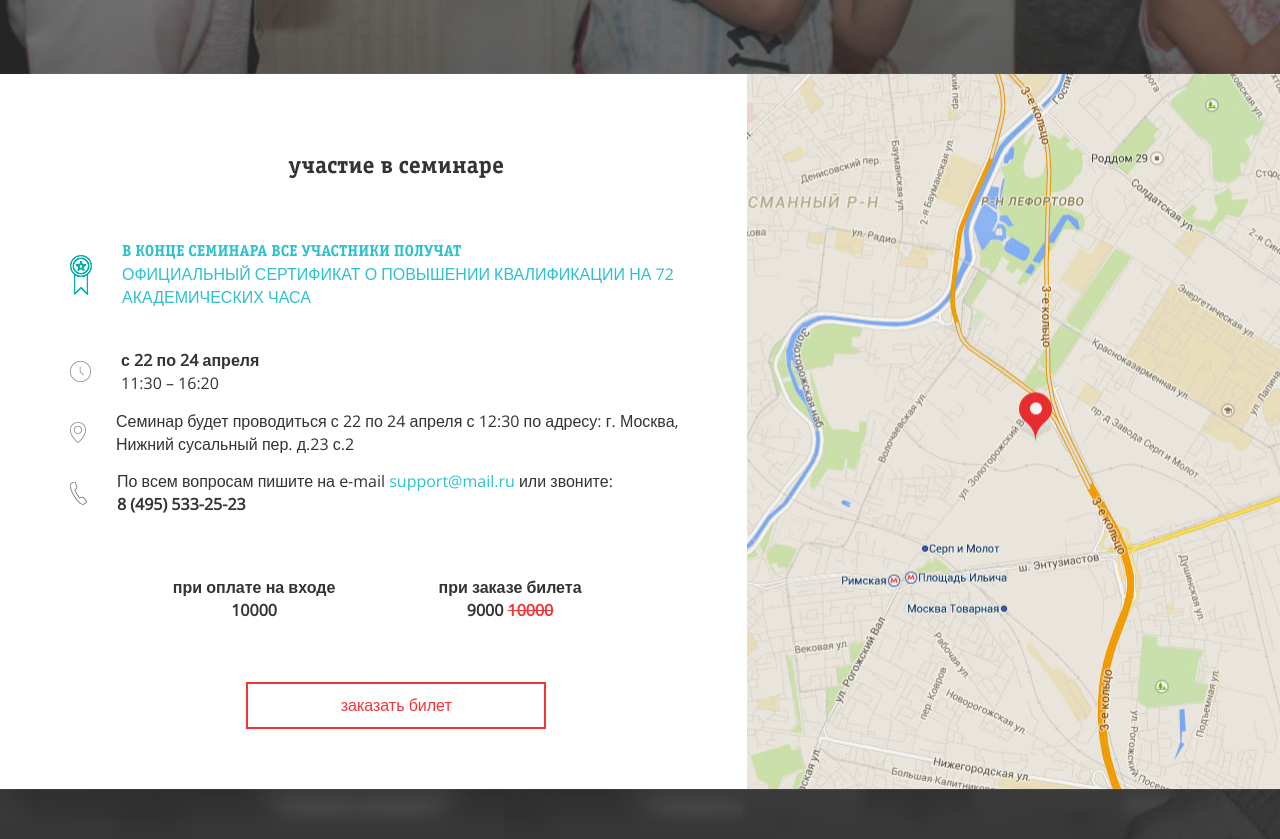
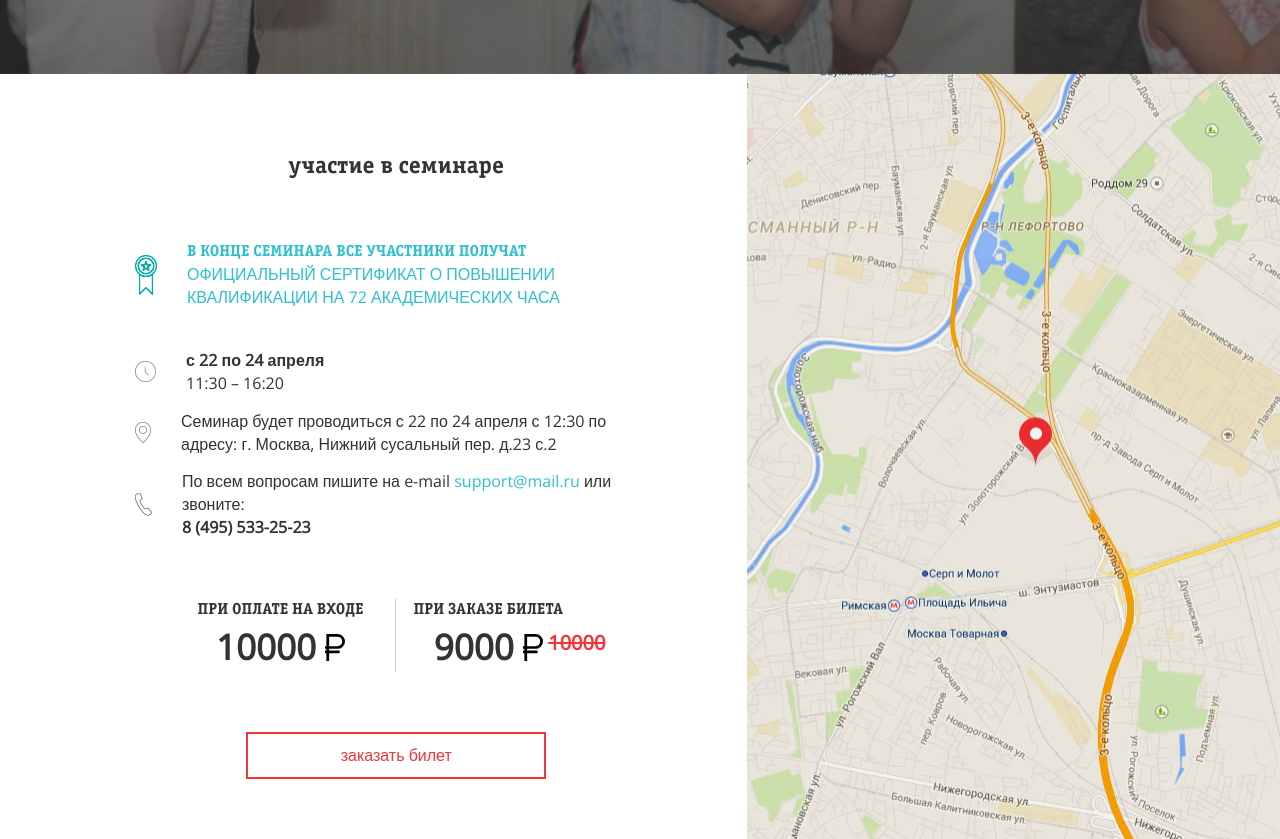
Before and after one commit to Danko-M/Sergey, a website: page index.html in a window 1280 px wide. Shown: the part 4200-5039 px from the top of the page. Drawn offline with nearby package versions, Linux system fonts and the light colour scheme.

Commit message:
15th commit

```diff
--- a/css/style.css
+++ b/css/style.css
@@ -37,7 +37,23 @@ ul > li,
 ol > li {
   line-height: 2;
 }
-
+.ruble {
+  width: 14px;
+}
+.ruble-sm {
+  width: 14px;
+  fill: #f33439 !important;
+  display: none;
+}
+.font-currency {
+  font-size: 20px;
+}
+.superscript {
+  font-size: 20px;
+  position: absolute;
+  top: 30px;
+  right: -25px;
+}
 .line-spacing-1-5 {
   line-height: 1.5;
 }
@@ -1221,6 +1237,9 @@ a.col-xs-4:hover {
     width: 100%;
     height: auto;
   }
+  .r-border {
+    border-right: 1px solid  #c7c7c7;
+  }
 }
 
 
@@ -1382,6 +1401,16 @@ a.col-xs-4:hover {
     top: 60px;
     max-width: 410px;
   }
+  .ucastie {
+    padding: 0 80px;
+  }
+  .ruble {
+    width: 20px;
+    margin-top: -6px;
+  }
+  .font-currency {
+    font-size: 35px;
+  }
 }
 
 @media only screen and (min-width: 1400px) {
@@ -1426,6 +1455,9 @@ a.col-xs-4:hover {
     position: relative;
     right: -70px;
   }
+  .ucastie {
+    padding: 0 140px;
+  }
 }
 
 @media only screen and (min-width: 1500px) {
--- a/index.html
+++ b/index.html
@@ -272,7 +272,7 @@
     <div class="container-fluid">
       <div class="container static">
         <div class="row static top-bottom-p-60">
-          <div class="col-sm-7">
+          <div class="col-sm-7 ucastie">
             <h3 class="text-center bottom-m-60">участие в семинаре</h3>
             <div class="media  bottom-m-40">
               <div class="media-left media-middle">
@@ -310,13 +310,13 @@
               </div>
             </div><!-- /.media -->
             <div class="row top-bottom-p-60 text-center strong">
-              <div class="col-xs-5 col-xs-offset-1">
-                <div>при оплате на входе</div>
-                <div>10000</div>
+              <div class="col-xs-5 col-xs-offset-1 r-border">
+                <div class="font-2">ПРИ ОПЛАТЕ НА ВХОДЕ</div>
+                <div class="font-currency">10000 <img class="ruble" src="img/Ruble_sign.svg" alt="Ruble_sign"></div>
               </div>
               <div class="col-xs-4">
-                <div>при заказе билета</div>
-                <div>9000 <s class="txt-red">10000</s></div>
+                <div class="font-2">ПРИ ЗАКАЗЕ БИЛЕТА</div>
+                <div class="font-currency">9000 <img class="ruble" src="img/Ruble_sign.svg" alt="Ruble_sign"> <s class="txt-red superscript">10000</s> <img class="ruble-sm" src="img/Ruble_sign.svg" alt="Ruble_sign"></div>
               </div>
             </div>
               <a class="btn-red" href="#">заказать билет</a>
```
Also changed, not shown: img/Ruble_sign.svg (added).
